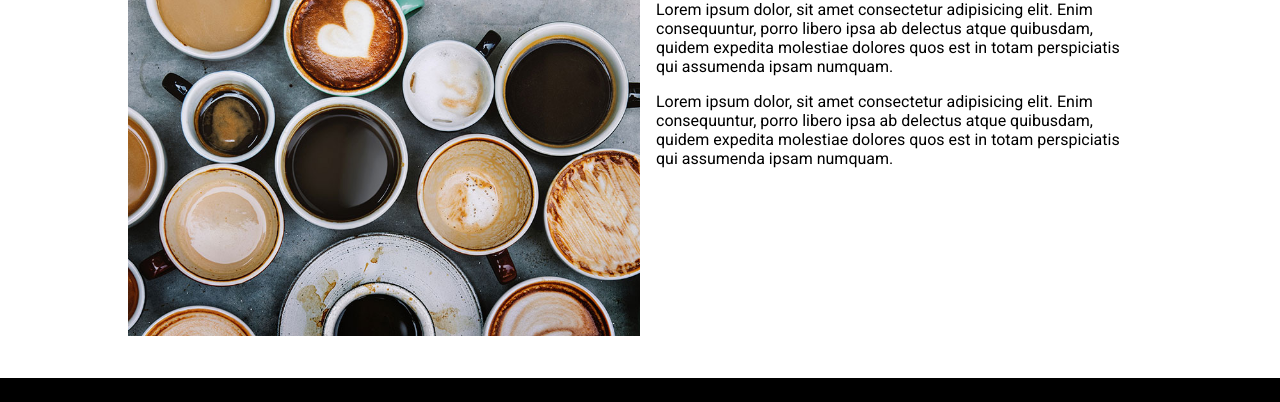
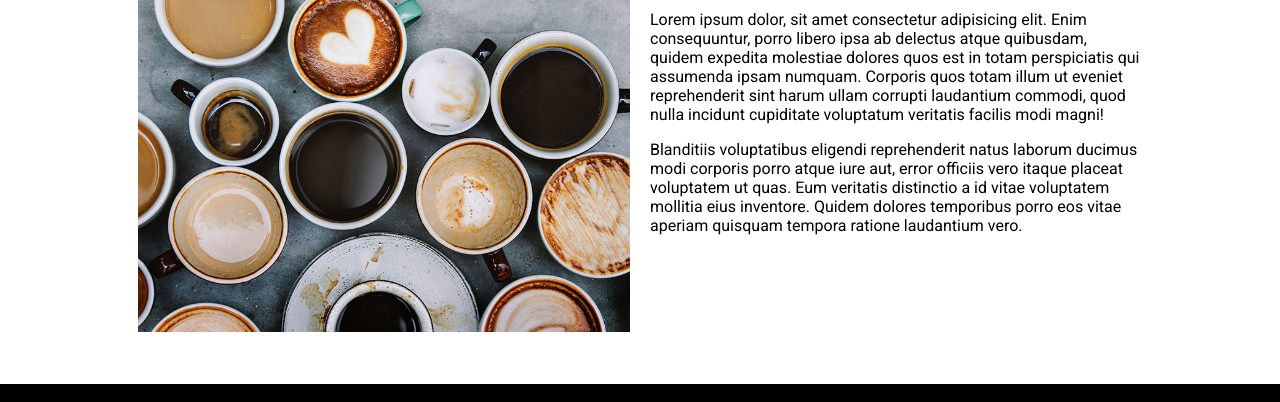
Before and after one commit to jmacach1/coffee_blog, a plain HTML site: page about.html in a window 1280 px wide. Shown: the part 543-945 px from the top of the page. Drawn offline with Linux system fonts and the light colour scheme.

Commit message:
about.html css grid applied

```diff
--- a/about.html
+++ b/about.html
@@ -40,10 +40,10 @@
       </div>
       <div class="about-us-text">
         <p>
-          Lorem ipsum dolor, sit amet consectetur adipisicing elit. Enim consequuntur, porro libero ipsa ab delectus atque quibusdam, quidem expedita molestiae dolores quos est in totam perspiciatis qui assumenda ipsam numquam.
+          Lorem ipsum dolor, sit amet consectetur adipisicing elit. Enim consequuntur, porro libero ipsa ab delectus atque quibusdam, quidem expedita molestiae dolores quos est in totam perspiciatis qui assumenda ipsam numquam. Corporis quos totam illum ut eveniet reprehenderit sint harum ullam corrupti laudantium commodi, quod nulla incidunt cupiditate voluptatum veritatis facilis modi magni!
         </p>
         <p>
-          Lorem ipsum dolor, sit amet consectetur adipisicing elit. Enim consequuntur, porro libero ipsa ab delectus atque quibusdam, quidem expedita molestiae dolores quos est in totam perspiciatis qui assumenda ipsam numquam.
+          Blanditiis voluptatibus eligendi reprehenderit natus laborum ducimus modi corporis porro atque iure aut, error officiis vero itaque placeat voluptatem ut quas. Eum veritatis distinctio a id vitae voluptatem mollitia eius inventore. Quidem dolores temporibus porro eos vitae aperiam quisquam tempora ratione laudantium vero.
         </p>
       </div>
     </div>
--- a/css/style.css
+++ b/css/style.css
@@ -260,23 +260,19 @@ nav a {
 }
 
 /* about.html */
-.about-us {
-  display: flex;
-  justify-content: center;
-  flex-wrap: wrap;
+
+.about-us-text p {
+  margin: 1.6rem 0;
 }
 
-.about-us-text p {
-  margin: 1.6rem;
+.about-us-text,
+.about-us-image {
+  padding: 1rem;
 }
 
 @media (min-width: 768px) {
   .about-us {
-    flex-wrap: nowrap;
-  }
-
-  .about-us-text,
-  .about-us-image {
-    flex: 1;
+    display: grid;
+    grid-template-columns: 50% 50%;
   }
 }
```
